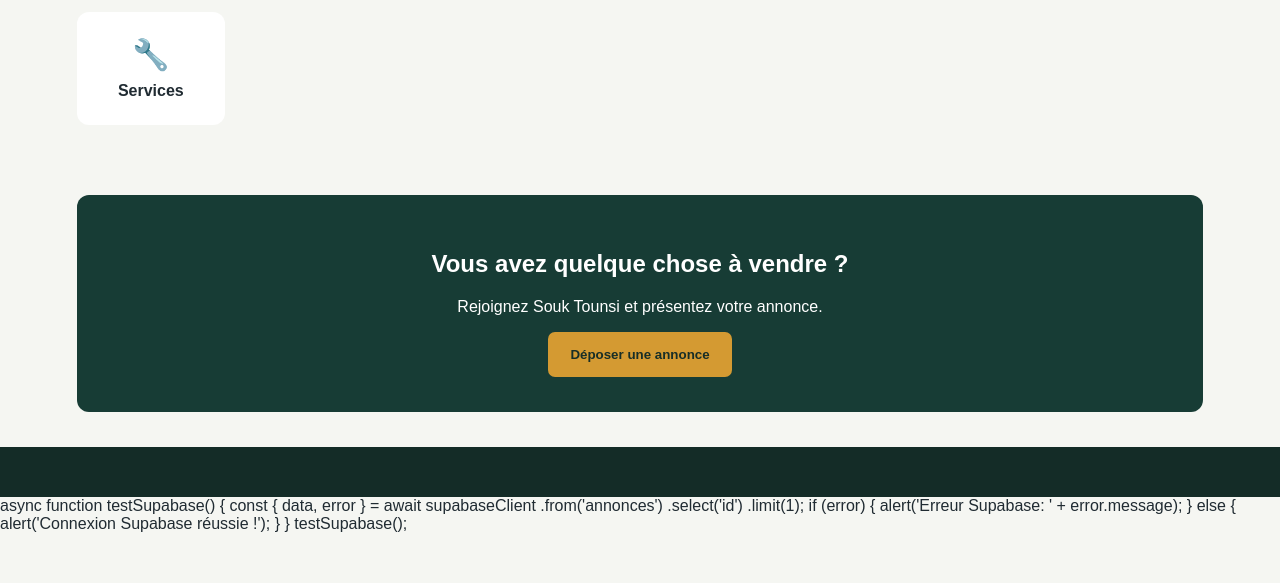
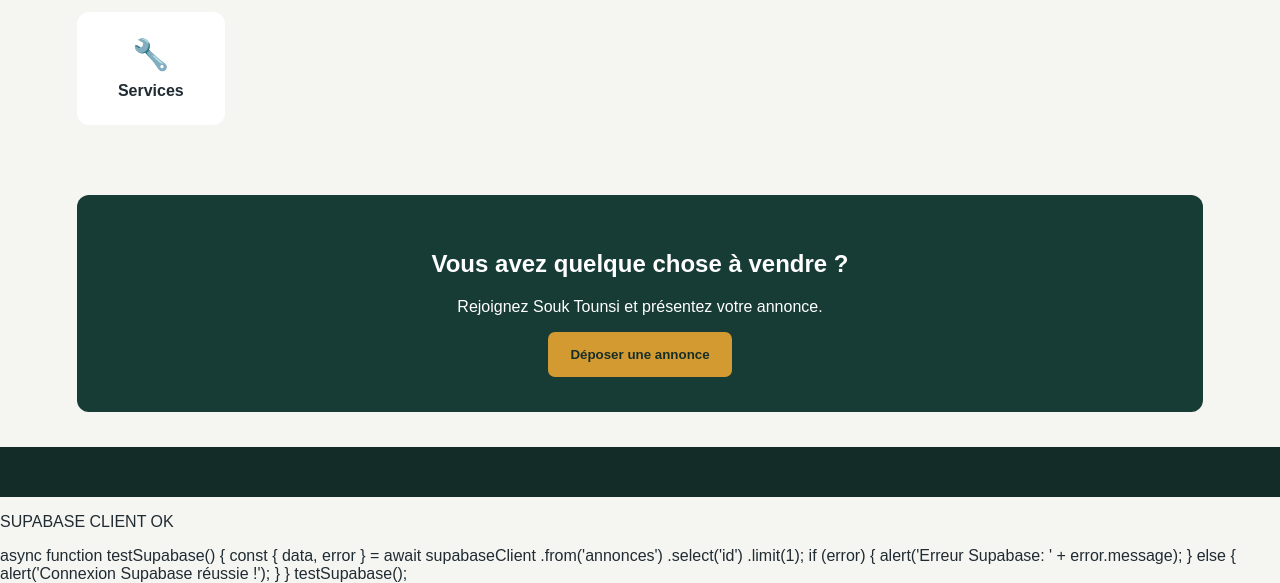
Before and after one commit to ramazzottieros473-dotcom/souk-tounsi, a plain HTML site: page index.html in a window 1280 px wide. Shown: the part 723-1306 px from the top of the page. Before the commit the page ends 1256 px from the top, so only its background shows below. Drawn offline with nearby package versions, Linux system fonts and the light colour scheme.

Commit message:
Fix Supabase client initialization

```diff
--- a/index.html
+++ b/index.html
@@ -87,6 +87,10 @@ const supabaseClient = window.supabase.createClient(
   SUPABASE_URL,
   SUPABASE_KEY
 );alert("Supabase client créé !");
+  document.body.insertAdjacentHTML(
+  "beforeend",
+  "<p>SUPABASE CLIENT OK</p>"
+);
 </script>
 
 async function testSupabase() {
```
